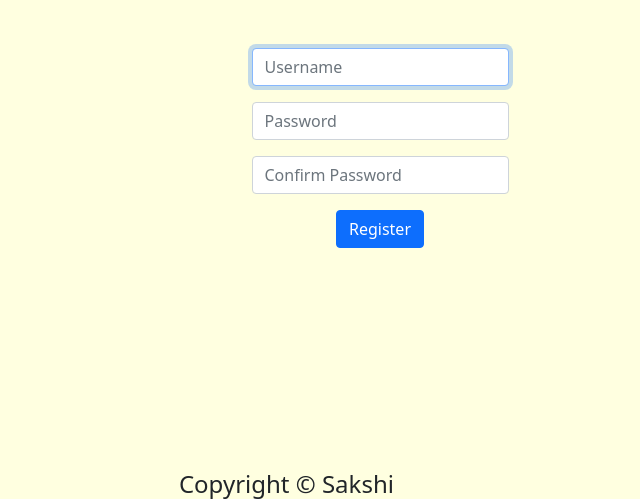
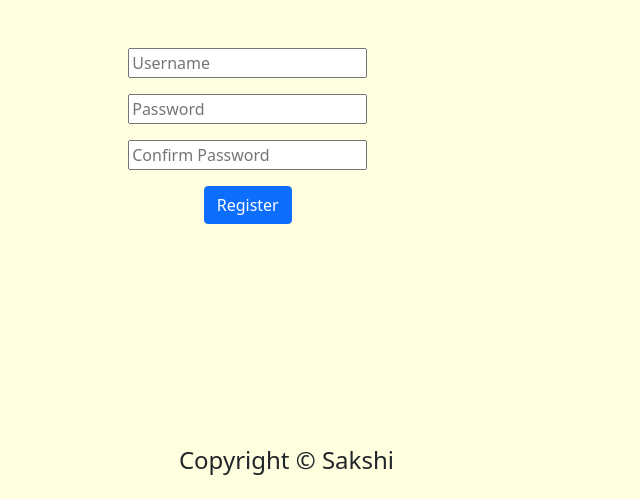
Before and after one commit to itz-Sakshi/ScheduleTracker, a Flask app: page /register in a window 1280 px wide; the page is wider, and only the part inside the window is pictured. Shown: the part 98-597 px from the top of that part, without its empty margins (388-1028 px from the left). Run offline with Flask 2, Linux system fonts and the light colour scheme; some libraries are stand-ins or nearby versions.

```diff
--- a/app.py
+++ b/app.py
@@ -52,8 +52,7 @@ def index():
                 flash("Deleted!")
         todays_tasks = db.execute("""SELECT * FROM study WHERE date = date() AND user_id = ? UNION ALL SELECT * FROM others WHERE date = date() AND user_id = ?""", session.get("user_id"), session.get("user_id"))
         deadlines = db.execute("""SELECT * FROM deadlines WHERE user_id = ? AND date BETWEEN DATE(date(), '-0 days') AND DATE(date(), '+10 days')""", session.get("user_id"))
-        if_tasks_none = "You have no assigned tasks to do for today"
-        return render_template("index.html", todays_tasks=todays_tasks, deadlines=deadlines, if_tasks_none=if_tasks_none )
+        return render_template("index.html", todays_tasks=todays_tasks, deadlines=deadlines )
 
     else:
         return apology("No database found", 403)
@@ -83,7 +82,15 @@ def login():
         session["user_id"] = rows[0]["id"]
 
         # Redirect user to home page
-        return render_template("index.html")
+        study_table = db.execute("""SELECT name FROM sqlite_master WHERE type = ? AND name = ?""", "table", "study")
+        others_table = db.execute("""SELECT name FROM sqlite_master WHERE type = ? AND name = ?""", "table", "others")
+        deadlines_table = db.execute("""SELECT name FROM sqlite_master WHERE type = ? AND name = ?""", "table", "deadlines")
+        if (study_table != [] or deadlines_table != []) and (others_table != [] or deadlines_table != []):
+            todays_tasks = db.execute("""SELECT * FROM study WHERE date = date() AND user_id = ? UNION ALL SELECT * FROM others WHERE date = date() AND user_id = ?""", session.get("user_id"), session.get("user_id"))
+            deadlines = db.execute("""SELECT * FROM deadlines WHERE user_id = ? AND date BETWEEN DATE(date(), '-0 days') AND DATE(date(), '+10 days')""", session.get("user_id"))
+            return render_template("index.html", todays_tasks=todays_tasks, deadlines=deadlines )
+        else:
+            return apology("No database found", 403)
 
     # User reached route via GET (as by clicking a link or via redirect)
     else:
--- a/requirements.txt
+++ b/requirements.txt
@@ -2,3 +2,4 @@ cs50
 Flask
 Flask-Session
 requests
+gunicorn
--- a/static/styles.css
+++ b/static/styles.css
@@ -112,3 +112,23 @@ footer
 {
     margin-left: -7cm;
 }
+.text-block
+{
+    margin-left: -7cm;
+}
+#error_image
+{
+    margin-left: -7cm;
+}
+#usrname
+{
+    margin-left: -7cm;
+}
+#passwrd
+{
+    margin-left: -7cm;
+}
+#bttn
+{
+    margin-left: -7cm;
+}
--- a/templates/error.html
+++ b/templates/error.html
@@ -11,6 +11,6 @@
             <h1>{{ bottom | urlencode }}</h1>
             <h2>{{ top | urlencode }} ERROR!</h2>
         </div>
-        <img alt="{{ top }}" src="https://t3.ftcdn.net/jpg/00/80/14/04/360_F_80140480_mQ0KsiJZ7wQrlT7qurF4PmGJWYbmzt1b.jpg" title="{{ top }}">
+        <img id = "error_image" alt="{{ top }}" src="https://t3.ftcdn.net/jpg/00/80/14/04/360_F_80140480_mQ0KsiJZ7wQrlT7qurF4PmGJWYbmzt1b.jpg" title="{{ top }}">
     </div>
 {% endblock %}
--- a/templates/index.html
+++ b/templates/index.html
@@ -26,7 +26,7 @@
                 </tr>
             {% else %}
             <tr>
-                <td class="text-start">{{ if_tasks_none }}</td>
+                <td class="text-start">You have no assigned tasks to do for today</td>
             </tr>
             {% endfor %}
         </tbody>
--- a/templates/register.html
+++ b/templates/register.html
@@ -7,14 +7,14 @@
 {% block main %}
     <form action="/register" method="post">
         <div class="mb-3">
-            <input autocomplete="off" autofocus class="form-control mx-auto w-auto" id="username" name="username" placeholder="Username" type="text">
+            <input autocomplete="off" id="usrname" name="username" placeholder="Username" type="text">
         </div>
         <div class="mb-3">
-            <input class="form-control mx-auto w-auto" id="password" name="password" placeholder="Password" type="password">
+            <input id="passwrd" name="password" placeholder="Password" type="password">
         </div>
         <div class="mb-3">
-            <input class="form-control mx-auto w-auto" id="password" name="confirmation" placeholder="Confirm Password" type="password">
+            <input id="passwrd" name="confirmation" placeholder="Confirm Password" type="password">
         </div>
-        <button class="btn btn-primary" type="submit">Register</button>
+        <button id="bttn" class="btn btn-primary" type="submit">Register</button>
     </form>
 {% endblock %}
```
Also changed, not shown: timetable.db.
